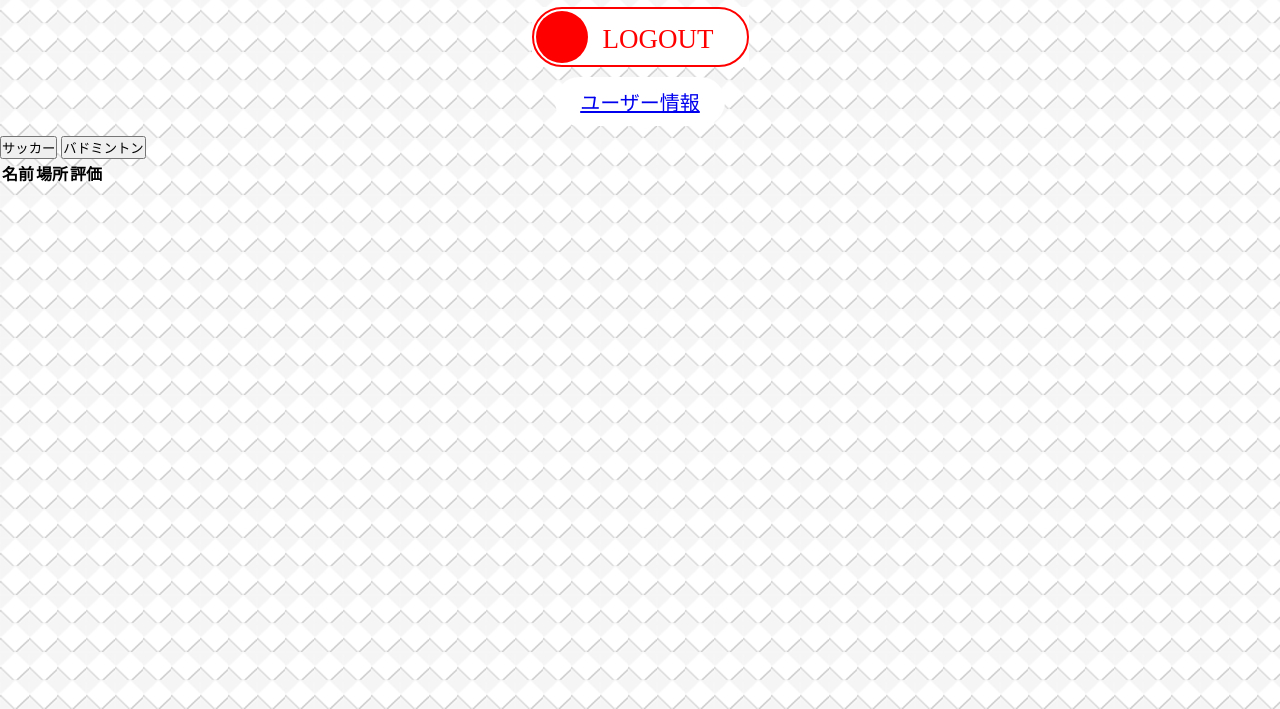
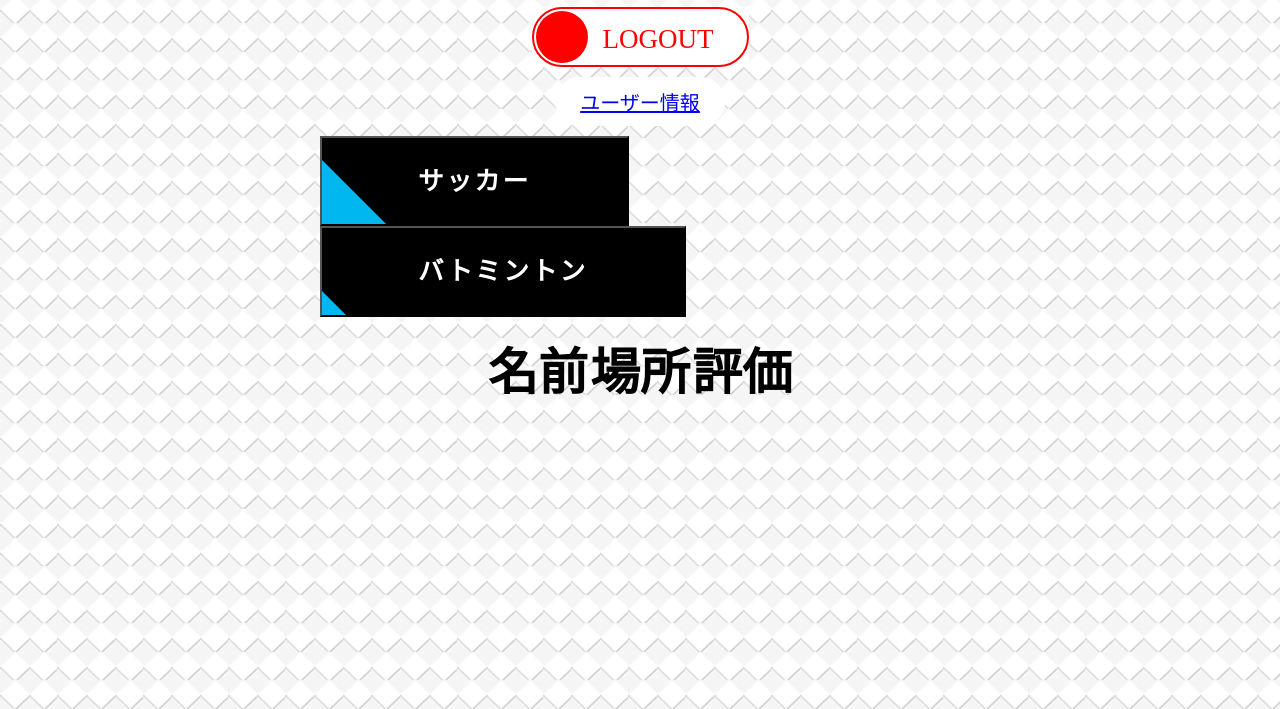
Before and after one commit to jigintern/2021-summer-3-c, a plain HTML site: page static/home.html in a window 1280 px wide. Shown: the part 91-800 px from the top of the page. Drawn offline with Linux system fonts and the light colour scheme.

Commit message:
スポーツボタンcss

```diff
--- a/static/css/home.css
+++ b/static/css/home.css
@@ -98,3 +98,75 @@ h1{
     margin-top: 10px;
     margin-bottom: 10px;
 }
+ *,
+*:before,
+*:after {
+  -webkit-box-sizing: inherit;
+  box-sizing: inherit;
+}
+
+  .btn,
+  .button.btn{
+  font-size: 1.6rem;
+  font-weight: 700;
+  line-height: 1.5;
+  position: relative;
+  display: inline-block;
+  padding: 1rem 4rem;
+  cursor: pointer;
+  -webkit-user-select: none;
+  -moz-user-select: none;
+  -ms-user-select: none;
+  user-select: none;
+  -webkit-transition: all 0.3s;
+  transition: all 0.3s;
+  text-align: center;
+  vertical-align: middle;
+  text-decoration: none;
+  letter-spacing: 0.1em;
+  color: #212529;
+  border-radius: 0.5rem;
+}
+
+.btn-flat {
+  overflow: hidden;
+
+  padding: 1.5rem 6rem;
+
+  color: #fff;
+  border-radius: 0;
+  background: #000;
+}
+
+.btn-flat span {
+  position: relative;
+}
+
+.btn-flat:before {
+  position: absolute;
+  top: 0;
+  left: 0;
+
+  width: 150%;
+  height: 500%;
+
+  content: "";
+  -webkit-transition: all 0.5s ease-in-out;
+  transition: all 0.5s ease-in-out;
+  -webkit-transform: translateX(-98%) translateY(-25%) rotate(45deg);
+  transform: translateX(-98%) translateY(-25%) rotate(45deg);
+
+  background: #00b7ee;
+}
+
+.btn-flat:hover:before {
+  -webkit-transform: translateX(-9%) translateY(-25%) rotate(45deg);
+  transform: translateX(-9%) translateY(-25%) rotate(45deg);
+}
+table{
+  font-size: 50px;
+  margin: 1% auto;
+}
+.flex{
+  margin: 0 25vw;
+}
--- a/static/home.html
+++ b/static/home.html
@@ -19,10 +19,12 @@
         </div>
         <!--ユーザー情報ボタン-->
         <p><a href="User-information.html">ユーザー情報</a></p>
+        <div class="flex">
         <!--サッカーマッチングボタン-->
-        <button type="button" onclick="Matching('soccer')">サッカー</button>
+        <a><button type="button" class="btn btn-flat" onclick="Matching('soccer')"><span>サッカー</span></button></a>
         <!--バトミントンマッチングボタン-->
-        <button type="button" onclick="Matching('badminton')">バドミントン</button>
+        <a><button type="button" class="btn btn-flat" onclick="Matching('badminton')"><span>バトミントン</span></button></a>
+        </div>
     </form>
     <table id="match">
         <tr>
```
Lines whose indentation alone changed are shown as unchanged.
